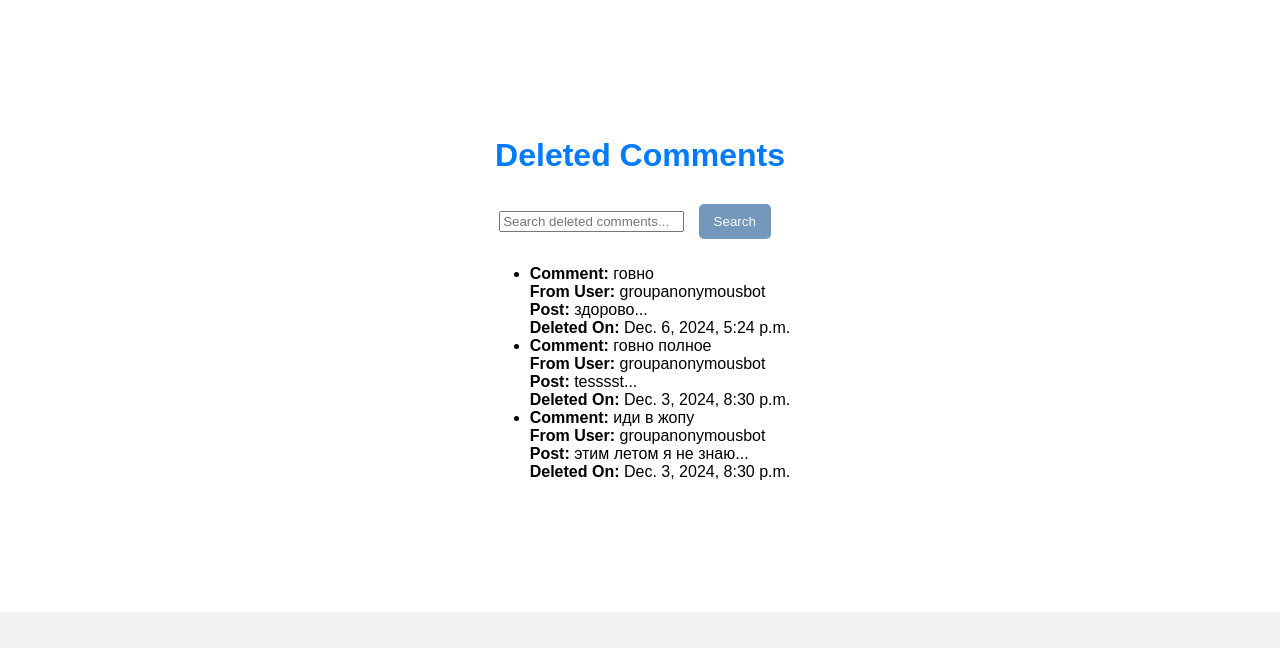
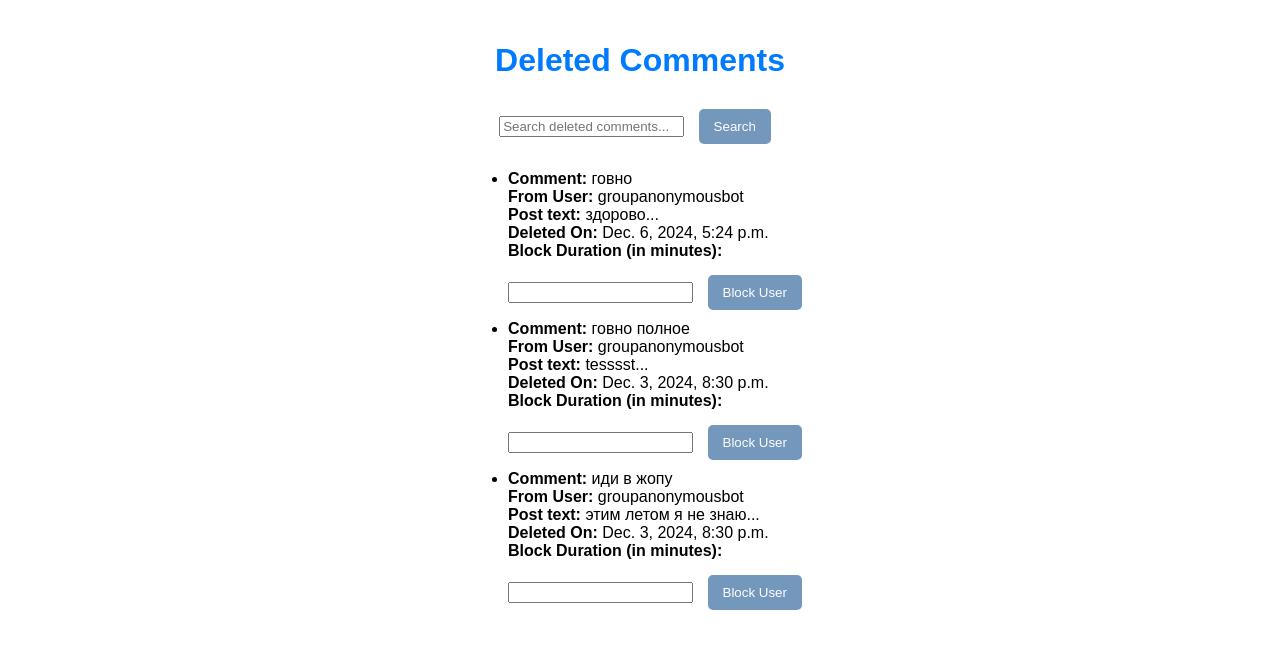
Before and after one commit to MihailStankevich/Toxic_comments_detection, a Django app: page /moderation/deleted_comments/-1002426979806/ in a window 1280 px wide. Shown: the part 98-746 px from the top of the page. Run offline with Django 4.2, Linux system fonts and the light colour scheme; a user stored in the database is signed in; data comes from the database, SQL or seed files in the repository; both versions use the stored data as it was after the commit.

Commit message:
added blocking logic

```diff
--- a/moderation/models.py
+++ b/moderation/models.py
@@ -1,5 +1,7 @@
 from django.db import models
 from django.contrib.auth.models import AbstractUser,Group, Permission
+from django.utils import timezone
+from datetime import timedelta
 # Create your models here.
 '''
 class Post(models.Model):
@@ -51,3 +53,15 @@ class DeletedComment(models.Model):
 
     def __str__(self):
         return f"Comment by {self.user} on {self.post}"
+
+class BlockedUser(models.Model):
+    username = models.CharField(max_length=200)
+    owner = models.ForeignKey(Owner, on_delete=models.CASCADE, related_name='blocked_users')
+    blocked_at = models.DateTimeField(auto_now_add=True)
+    expires_at = models.DateTimeField()
+
+    def is_active(self):
+        return timezone.now() < self.expires_at
+
+    def __str__(self):
+        return f'{self.username}'
--- a/moderation/templates/moderation/base.html
+++ b/moderation/templates/moderation/base.html
@@ -28,6 +28,13 @@
             {% endif %}
         </div>
     </header>
+    {% if messages %}
+    <ul class="error-messages">
+        {% for message in messages %}
+            <li>{{ message }}</li>
+        {% endfor %}
+    </ul>
+    {% endif %}
     <main>
         {% block content %}
         {% endblock %}
--- a/moderation/templates/moderation/deleted_comments.html
+++ b/moderation/templates/moderation/deleted_comments.html
@@ -14,11 +14,22 @@
             <li>
                 <strong>Comment:</strong> {{ comment.comment }}<br>
                 <strong>From User:</strong> {{ comment.user }}<br>
-                <strong>Post:</strong> {{ comment.post }}<br>
+                <strong>Post text:</strong> {{ comment.post }}<br>
                 <strong>Deleted On:</strong> {{ comment.deleted_at }}<br>
+                <form method="POST" action="{% url 'block_user' comment.user %}">
+                    {% csrf_token %}
+                    <label for="block_duration">Block Duration (in minutes):</label>
+                    <input type="number" name="block_duration" min="1" required>
+                    <button type="submit">Block User</button>
+                </form>
             </li>
         {% empty %}
             <li>No deleted comments found.</li>
         {% endfor %}
+        {% if comments %}
+            {% for comment in comments %}
+            <li>  <strong>Comment:</strong> {{ comment }}<br>
+            {% endfor %}
+        {% endif %}
     </ul>
 {% endblock %}
--- a/moderation/urls.py
+++ b/moderation/urls.py
@@ -1,5 +1,5 @@
 from django.urls import path
-from .views import admin_deleted_comments, home, user_login, register, user_logout
+from .views import admin_deleted_comments, home, user_login, register, user_logout, block_user
 
 urlpatterns = [
     path('', home, name='home'),
@@ -7,4 +7,5 @@ urlpatterns = [
     path('register', register, name='register'),
     path('login', user_login, name='login'),
     path('logout', user_logout, name='logout'),
+    path('block_user/<str:username>/', block_user, name='block_user'),
 ]
--- a/moderation/views.py
+++ b/moderation/views.py
@@ -1,5 +1,5 @@
 from django.shortcuts import render, redirect
-from .models import DeletedComment
+from .models import DeletedComment, BlockedUser
 
 from django.contrib import messages
 from .forms import OwnerRegistrationForm
@@ -7,19 +7,37 @@ from .forms import OwnerRegistrationForm
 from django.contrib.auth import authenticate, login, logout
 from django.contrib.auth.decorators import login_required
 
+from django.utils import timezone
+
 @login_required
 def admin_deleted_comments(request, channel_id):
     deleted_comments = DeletedComment.objects.filter(channel_id=channel_id).order_by('-deleted_at')
     search_query = request.GET.get('search', '')
     if search_query:
         deleted_comments = deleted_comments.filter(post__icontains=search_query)
-
+    else:
+        deleted_comments = deleted_comments[:5]
     return render(request, 'moderation/deleted_comments.html', {'deleted_comments': deleted_comments, "channel_id": channel_id})
 
 def home(request):
     return render(request, 'moderation/home.html')
 
+@login_required
+def block_user(request, username):
+    if request.method == 'POST':
+        block_duration = int(request.POST.get('block_duration', 5))  # Default to 5min
+        expires_at = timezone.now() + timezone.timedelta(minutes=block_duration)
 
+        # Create a new BlockedUser  entry
+        BlockedUser.objects.update_or_create(
+            username=username,
+            defaults={
+                'owner': request.user,  # Assuming you have the owner (user) available
+                'expires_at': expires_at
+            }
+        )
+        messages.success(request, f"User {username} has been blocked for {block_duration} minutes.")
+        return redirect('admin_deleted_comments', channel_id=request.user.channel_id)
 
 
 def register(request):
```
Also changed, not shown: moderation/admin.py (+9 -1 lines), moderation/bot.py (+16 -2 lines), db.sqlite3, moderation/migrations/0008_blockeduser.py (added).
